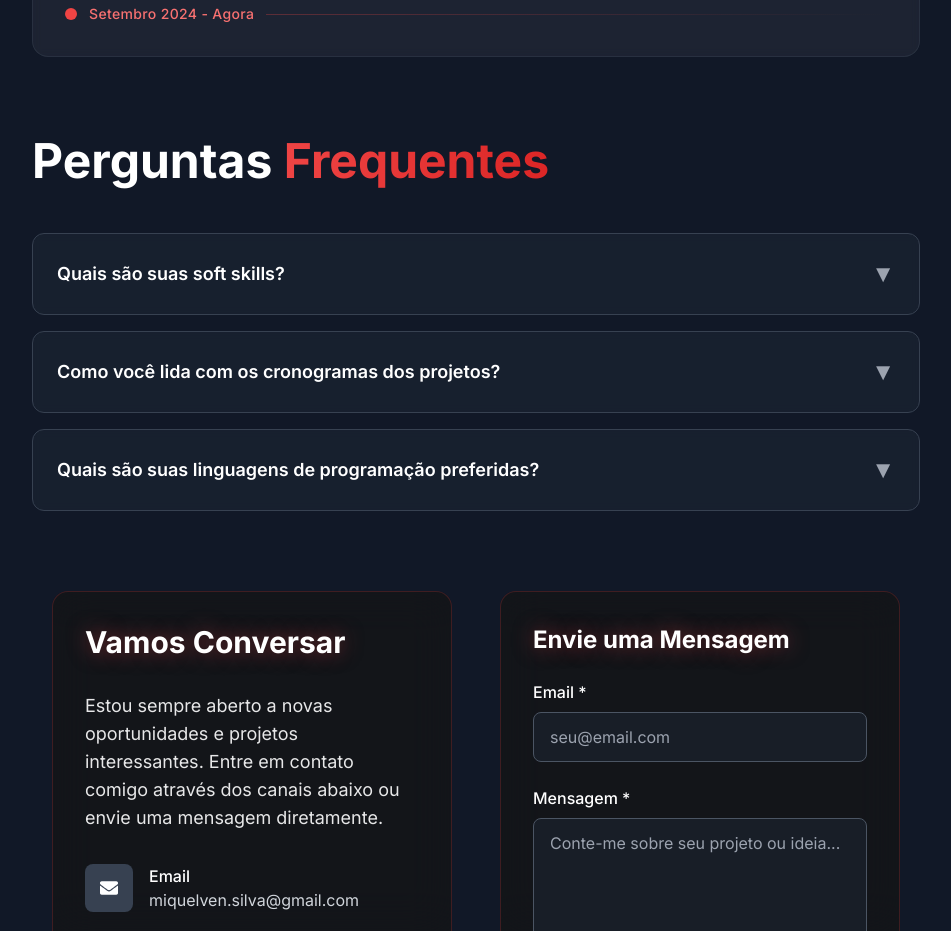
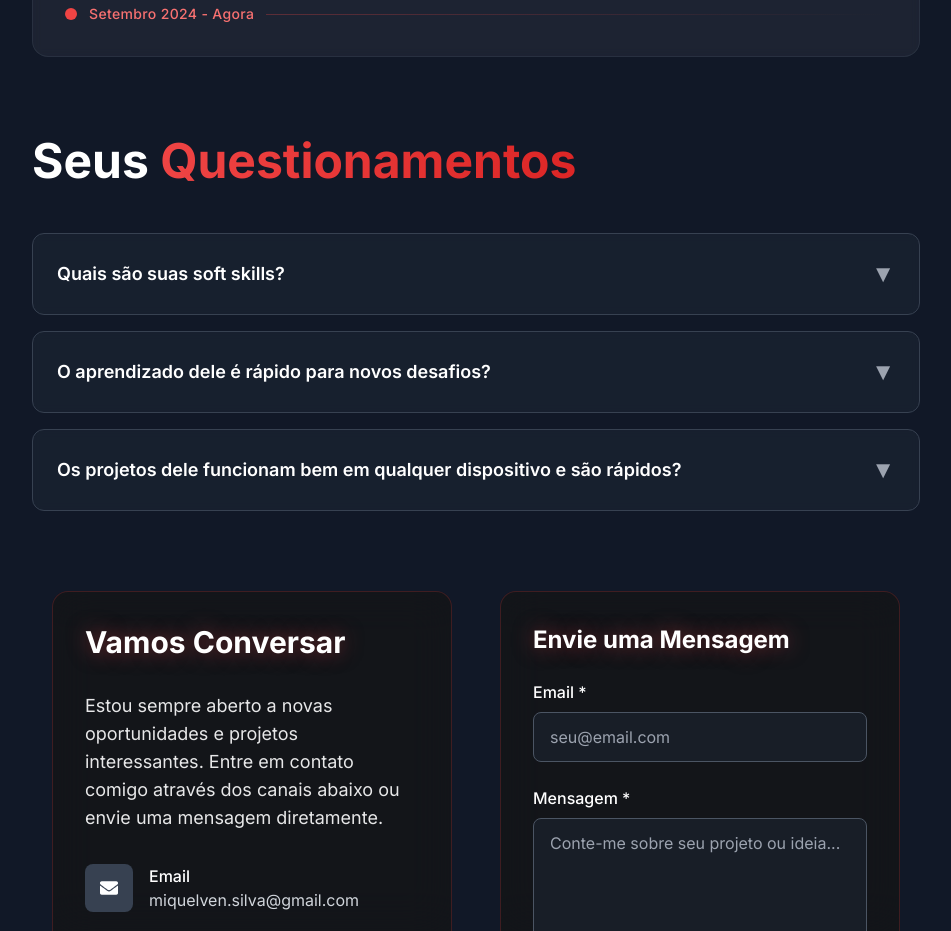
Before and after one commit to miquelven/Portifolio, a React (Vite) app: page / in a window 1280 px wide. Shown: the part 2480-3411 px from the top of the page, without its empty margins (304-1255 px from the left). Built offline with nearby package versions, Linux system fonts and the light colour scheme.

Commit message:
refactor: alteracao na secao de perguntas

```diff
--- a/src/components/FAQ/index.jsx
+++ b/src/components/FAQ/index.jsx
@@ -14,14 +14,15 @@ export default function FAQ() {
       ],
     },
     {
-      question: "Como você lida com os cronogramas dos projetos?",
+      question: "O aprendizado dele é rápido para novos desafios?",
       answer:
-        "Utilizo metodologias ágeis e ferramentas de gestão de projetos para garantir entregas pontuais. Acredito em comunicação clara e atualizações regulares com as partes interessadas.",
+        "Sim. Eu foco na solução e me dedico a aprender a tecnologia necessária (via documentação) no menor tempo possível. Entrego sempre código claro e organizado, priorizando a colaboração do time.",
     },
     {
-      question: "Quais são suas linguagens de programação preferidas?",
+      question:
+        "Os projetos dele funcionam bem em qualquer dispositivo e são rápidos?",
       answer:
-        "Minhas linguagens de programação preferidas são JavaScript e TypeScript, pois gosto de desenvolver interfaces e trabalhar com frontend.",
+        "Sim, é o padrão. Eu garanto que o site carregue muito rápido (otimização de código e imagens) e que funcione perfeitamente em qualquer dispositivo, priorizando a melhor experiência do usuário em todas as telas.",
     },
   ];
 
@@ -32,9 +33,9 @@ export default function FAQ() {
   return (
     <div>
       <h2 className="text-5xl max-sm:text-2xl max-sm:text-center font-bold text-white mb-12">
-        Perguntas{" "}
+        Seus{" "}
         <span className="text-transparent bg-clip-text bg-gradient-to-r from-red-500 to-red-600">
-          Frequentes
+          Questionamentos
         </span>
       </h2>
 
```
